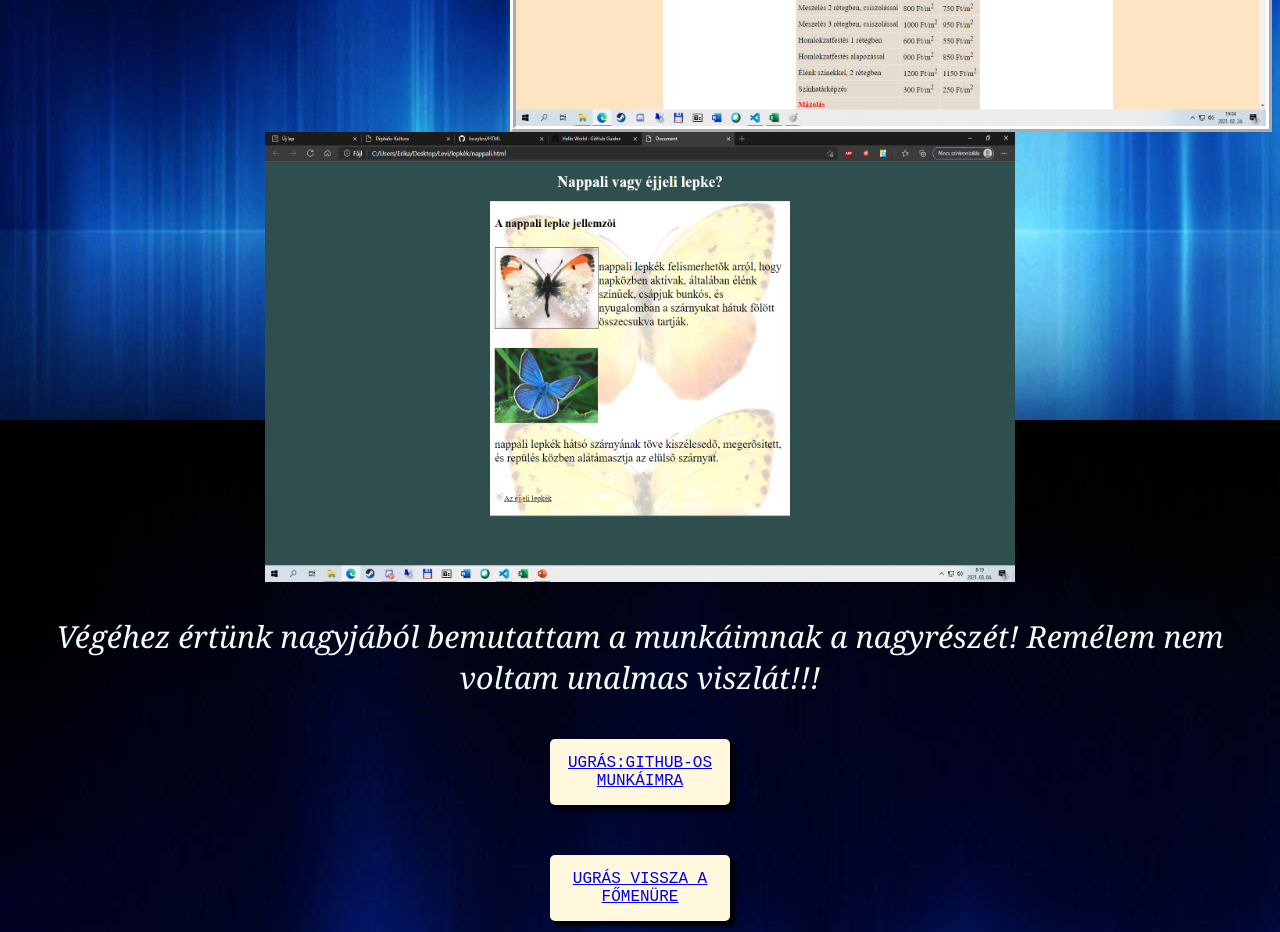
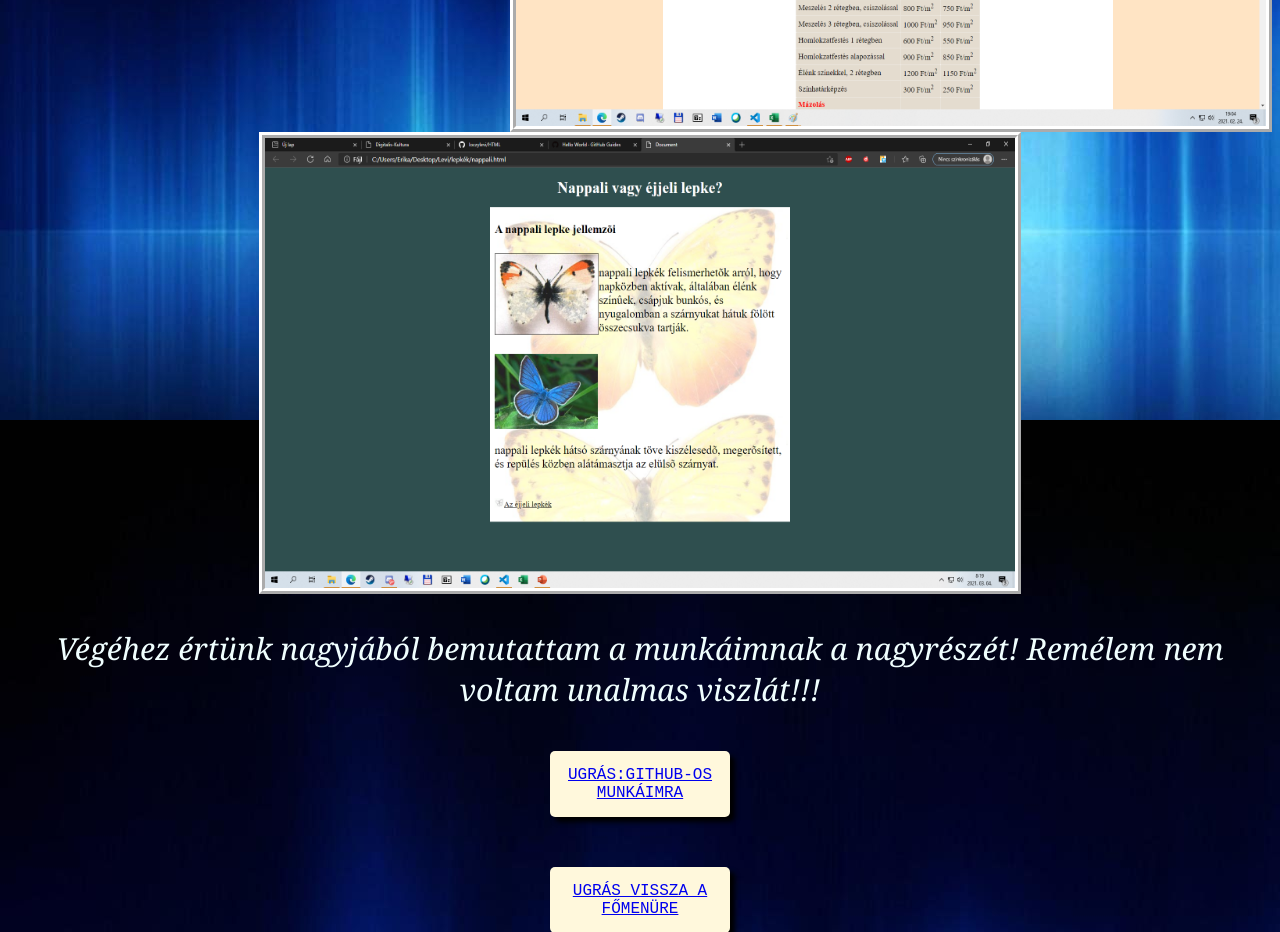
Before and after one commit to loczylevi/projektmunka, a plain HTML site: page weboldal-keszites.html in a window 1280 px wide. Shown: the part 2820-3752 px from the top of the page. Drawn offline with Linux system fonts and the light colour scheme.

Commit message:
Update stilus1.css

```diff
--- a/stilus1.css
+++ b/stilus1.css
@@ -388,4 +388,5 @@ height:450px;
 .lepke{
     width:750px;
 height:450px;
+    border: 6px ridge white;
 }
```
